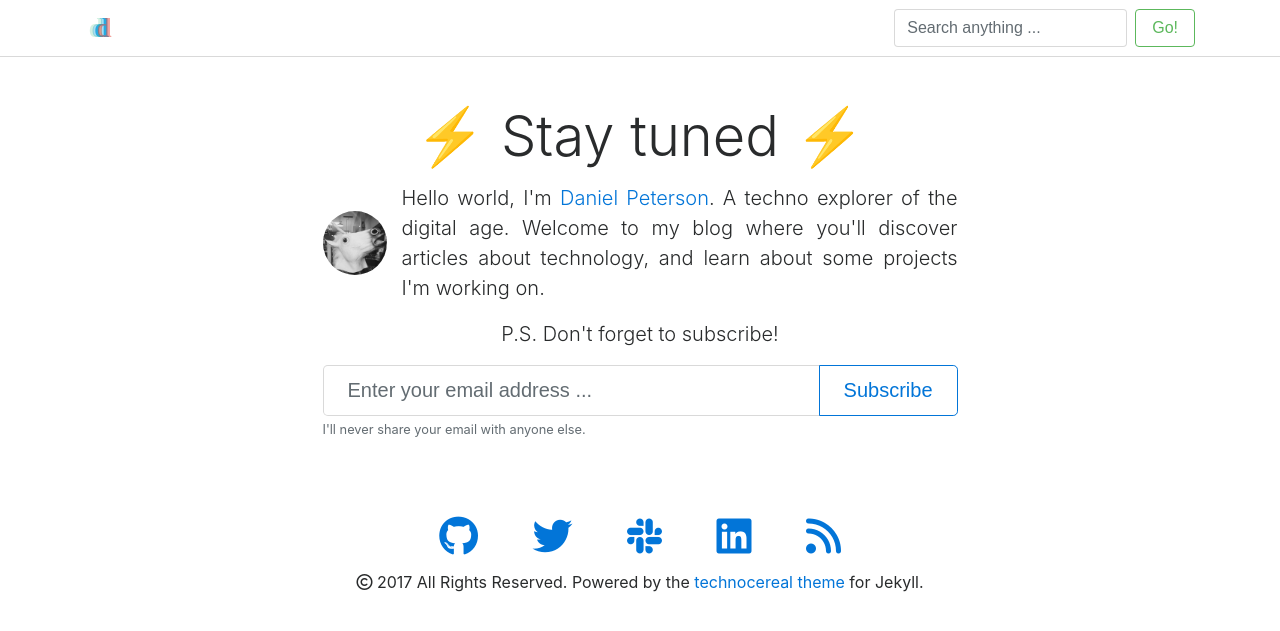
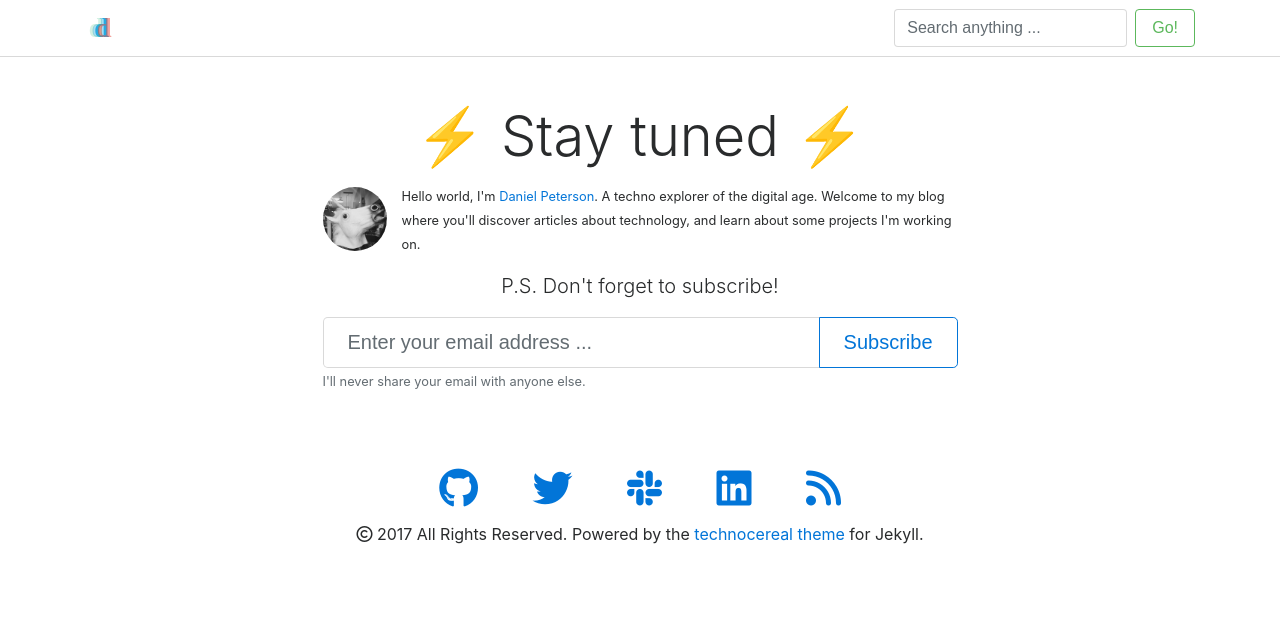
Before and after one commit to danrpts/danrpts.github.io, a Jekyll site: the page built from search.html, in a window 1280 px wide. Shown: the top 631 px of the page. Built offline with Jekyll 4.4.1, drawn with Linux system fonts in a browser that asks for light colours; nearby versions of some CDN libraries; emoji names are drawn with the system emoji font; some web fonts are replaced; comment, search, counter and statistics services are not loaded.

Commit message:
font size

```diff
--- a/_includes/author.html
+++ b/_includes/author.html
@@ -1,13 +1,17 @@
 <div class="container my-3">
   <div class="row align-items-center justify-content-center">
       {% if site.author.picture %}
-      <img width="64" height="64" src="{{ site.author.picture | relative_url }}" alt="{{ site.author.name }}" class="rounded-circle img-fluid hidden-sm-down">
+      <a href="{{ "/about" | relative_url }}">
+        <img width="64" height="64" src="{{ site.author.picture | relative_url }}" alt="{{ site.author.name }}" class="rounded-circle img-fluid hidden-sm-down">
+      </a>
       {% else %}
       <i class="fa fa-user-circle-o fa-4x image-fluid hidden-sm-down" aria-hidden="true"></i>
       {% endif %}
     <div class="col pr-0">
-      <p class="text-justify lead m-0">
-        Hello world, I'm <a href="{{ "/about" | relative_url }}">{{ site.author.name }}</a>. A techno explorer of the digital age.</a> Welcome to my blog where you'll discover articles about technology, and learn about some projects I'm working on.
+      <p class="m-0">
+        <small>
+          Hello world, I'm <a href="{{ "/about" | relative_url }}">{{ site.author.name }}</a>. A techno explorer of the digital age.</a> Welcome to my blog where you'll discover articles about technology, and learn about some projects I'm working on.
+        </small>
       </p>
     </div>
   </div>
```
